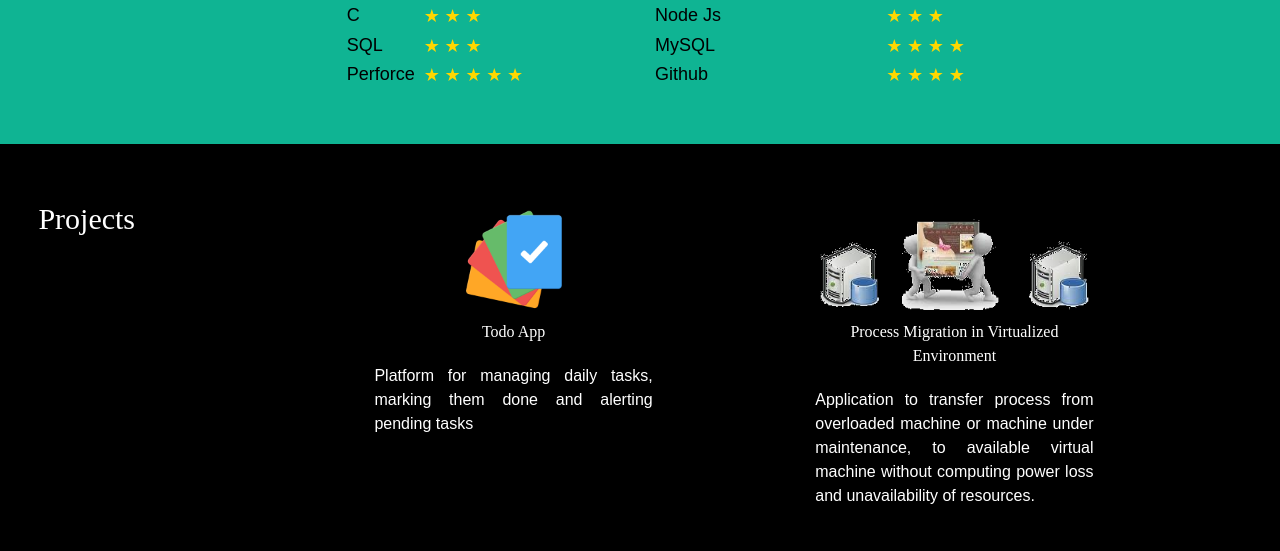
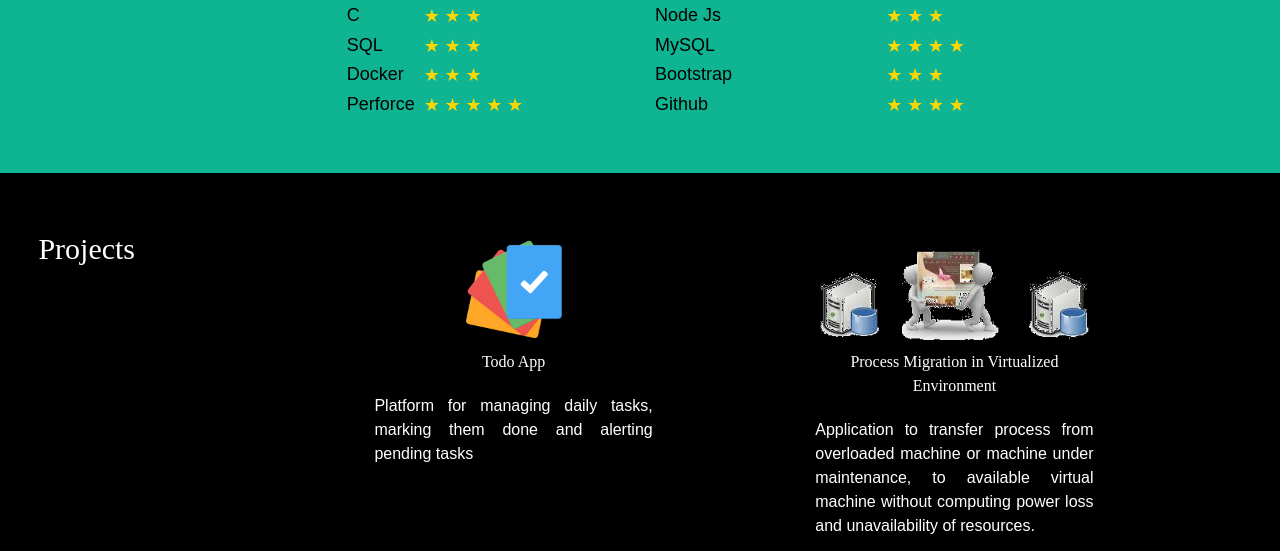
Before and after one commit to naikpriyanka/naikpriyanka.github.io, a plain HTML site: page index.html in a window 1280 px wide. Shown: the part 1678-2229 px from the top of the page. Drawn offline with nearby package versions, Linux system fonts and the light colour scheme; files whose address does not match are found by name; a web font is replaced by a local one.

Commit message:
Added docker and Bootstrap as skills

```diff
--- a/index.html
+++ b/index.html
@@ -230,6 +230,28 @@
                         </div>
                     </div>
                 </div>
+				<div class="row">
+                    <div class="col-lg-1">
+                        <p>Docker</p>
+                    </div>
+                    <div class="col-lg-3">
+                        <div>
+                            <span class="star">&starf;</span>
+                            <span class="star">&starf;</span>
+                            <span class="star">&starf;</span>
+                        </div>
+                    </div>
+                    <div class="col-lg-3">
+                        <p>Bootstrap</p>
+                    </div>
+                    <div class="col-lg-3">
+                        <div>
+                            <span class="star">&starf;</span>
+                            <span class="star">&starf;</span>
+                            <span class="star">&starf;</span>
+                        </div>
+                    </div>
+                </div>
                 <div class="row">
                     <div class="col-lg-1">
                         <p>Perforce</p>
@@ -402,7 +424,7 @@
         </div>
         <div class="col-lg-3"></div>
         <div class="col-lg-4">
-            <div class="btn" onclick="window.open('docs/PriyankaNaikResume.pdf')">Resume</div>
+            <div class="btn" onclick="window.open('docs/Priyanka_Naik_Resume.pdf')">Resume</div>
         </div>
     </div>
 </section>
```
Also changed, not shown: 2 other files.
